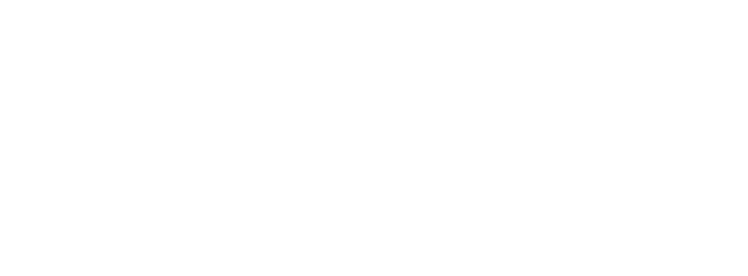
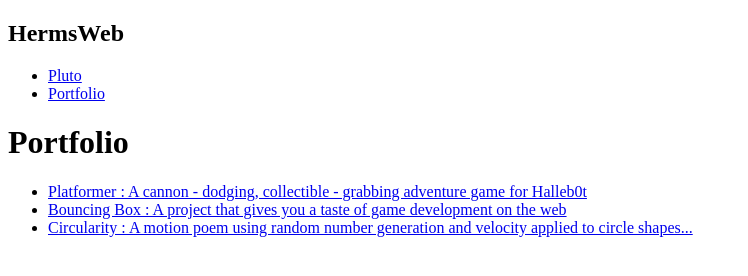
Before and after one commit to hermmmmm/hermmmmm.github.io, a plain HTML site: page portfolio.html in a window 1280 px wide. Shown: the whole page, without its empty margins (0-748 px from the left). Drawn offline with Linux system fonts and the light colour scheme.

Commit message:
add portfolio.html file

```diff
--- a/portfolio.html
+++ b/portfolio.html
@@ -0,0 +1,36 @@
+<!DOCTYPE HTML>
+<html>
+    <head>
+        <Title>HermsWeb</Title>
+        <link>
+    </head>
+
+    <body>
+      <div id="all-contents">
+        <nav>
+            <h1>HermsWeb</h1>
+            <ul id="nav-ul">
+               <li class="nav-li">
+               <a class="nav-a" href="index.html">Pluto</a>
+             </li>
+             <li class="nav-li">
+               <a class="nav-a" href="portfolio.html">Portfolio</a>
+             </li>
+         </ul>
+     </nav>
+     <main>
+         <div class="content">
+             <h1>Portfolio</h1>
+             <ul id="portfolio">    <li><a href="projects/platformer/">Platformer : A cannon - dodging, collectible - grabbing adventure game for Halleb0t</a></li>
+                <li><a href="projects/bouncing-box/">Bouncing Box : A project that gives you a taste of game development on the web </a></li>
+                <li><a href="projects/circularity/">Circularity : A motion poem using random number generation and velocity applied to circle shapes...</a></li>
+
+             </ul>
+         </div>
+
+     </main>
+ </div>
+
+      </div>
+    </body>
+</html>
--- a/style.css
+++ b/style.css
@@ -1,5 +1,5 @@
 body {
-    background: rgb(125, 198, 205);
+    background: rgb(4, 239, 36);
     color: rgb(45, 45, 45);
     padding: 10px;
     font-family: arial;
@@ -11,7 +11,7 @@ body {
 
 /* navigation menu */
 nav {
-    background: rgb(239, 80, 41);
+    background: #060606;
    margin: 0 auto; margin-bottom: 20px;
 
 
```
Also changed, not shown: index.html (+5 -1 lines).
